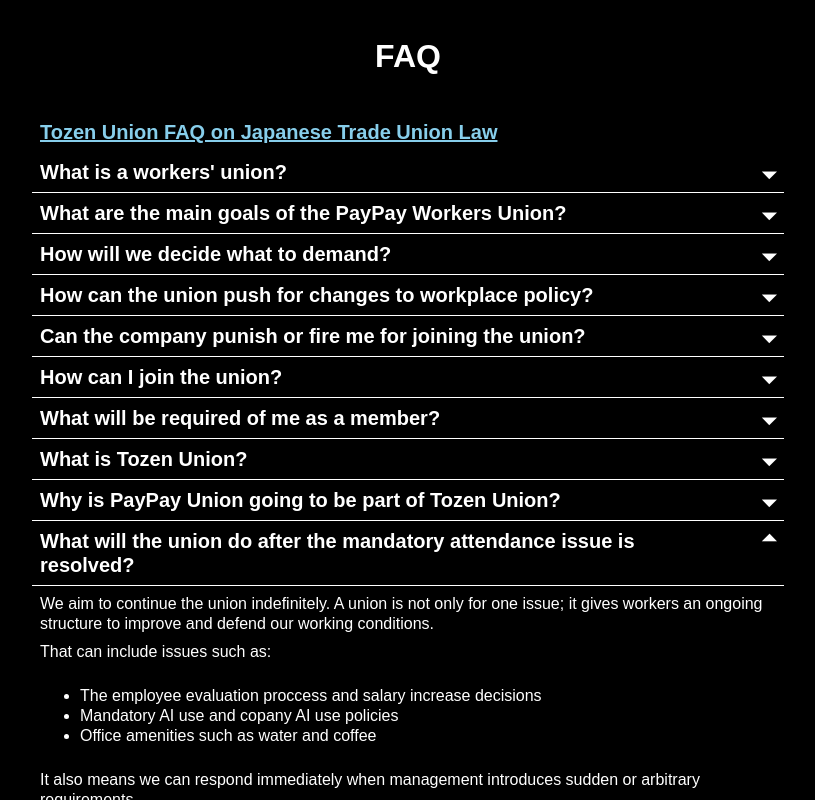
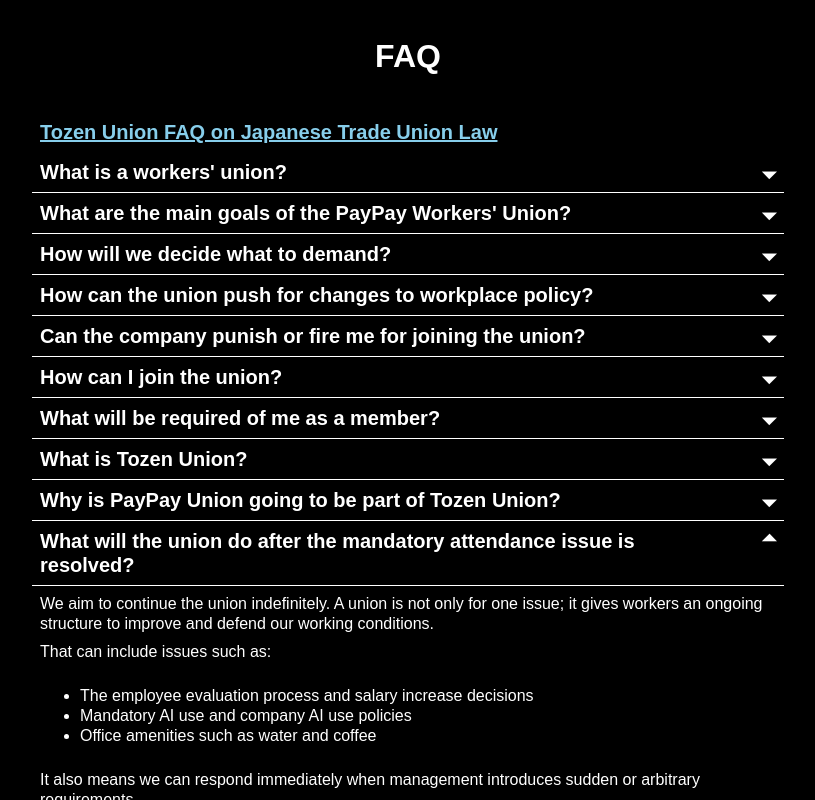
Before and after one commit to intentionaccident/pprk, a React app: page /faq in a window 1280 px wide. Both pictures are taken after a click on the element 640 px from the left and 553 px from the top of the page. Shown: the top 800 px of the page, without its empty margins (232-1047 px from the left). Built offline with nearby package versions, Linux system fonts and the light colour scheme.

Commit message:
Fix typos

```diff
--- a/src/components/FAQPage.tsx
+++ b/src/components/FAQPage.tsx
@@ -18,12 +18,12 @@
 			</a>
 		</div>
 		<ExpandingSection title="What is a workers' union?">
-			<div>A workers union is a group of workers who organize together to improve and protect their working conditions.</div>
+			<div>A workers&apos; union is a group of workers who organize together to improve and protect their working conditions.</div>
 			<div>When management makes decisions that affect our work, individual employees often have limited power to respond. A union gives workers a way to raise concerns collectively, negotiate with management, and support each other.</div>
-			<div>Workers unions are recognized under Japanese law, and workers are legally protected when joining a union or taking part in legitimate union activity. Employers cannot target, harass, or disadvantage workers for being part of a union.</div>
+			<div>Workers&apos; unions are recognized under Japanese law, and workers are legally protected when joining a union or taking part in legitimate union activity. Employers cannot target, harass, or disadvantage workers for being part of a union.</div>
 		</ExpandingSection>
 
-		<ExpandingSection title="What are the main goals of the PayPay Workers Union?">
+		<ExpandingSection title="What are the main goals of the PayPay Workers&apos; Union?">
 			<div>Our founding issue is opposition to mandatory office attendance.</div>
 			<div>Our first objective is to enter collective bargaining with PayPay to prevent further expansion of mandatory office attendance and push for it to be reversed.</div>
 			<div>Over the long term, our goal is to protect the working conditions and rights of all PayPay employees.</div>
@@ -36,7 +36,7 @@
 
 		<ExpandingSection title="How can the union push for changes to workplace policy?">
 			<div>The first step is collective bargaining. After members agree on our demands, the union can formally request negotiations with PayPay and present our case.</div>
-			<div>Negotiations will be held between representatives of the PayPay union chosed democratically and PayPay management. Legal representatives and Tozen Union representatives may also attend to help us negotiate.</div>
+			<div>Negotiations will be held between representatives of the PayPay union chosen democratically and PayPay management. Legal representatives and Tozen Union representatives may also attend to help us negotiate.</div>
 			<div>PayPay managements has to meet with the union and listen to the demands. The union must present their argument about why their demands are reasonable and necessary.</div>
 			<div>Our goal is to resolve issues through negotiation. If negotiation does not lead to progress, members can discuss and vote on further lawful action. This could include industrial action such as strikes, demonstrations, or other collective action, but any such step would be decided democratically by members.</div>
 		</ExpandingSection>
@@ -84,12 +84,12 @@
 			<div>We aim to continue the union indefinitely. A union is not only for one issue; it gives workers an ongoing structure to improve and defend our working conditions.</div>
 			<div>That can include issues such as:</div>
 			<ul>
-				<li>The employee evaluation proccess and salary increase decisions</li>
-				<li>Mandatory AI use and copany AI use policies</li>
+				<li>The employee evaluation process and salary increase decisions</li>
+				<li>Mandatory AI use and company AI use policies</li>
 				<li>Office amenities such as water and coffee</li>
 			</ul>
 			<div>It also means we can respond immediately when management introduces sudden or arbitrary requirements.</div>
-			<div>Finally the union will be there to help any workers who might be suffering harrasment or other issues at the company.</div>
+			<div>Finally the union will be there to help any workers who might be suffering harassment or other issues at the company.</div>
 		</ExpandingSection>
 
 		<ExpandingSection title="Who will run the union?">
@@ -111,16 +111,16 @@
 			<div>Other Tozen members are also paying their dues so it acts as a joint fund.</div>
 			<div>Mainly the money is used for legal fees and administrative expenses.</div>
 			<div>When any Tozen members need to use a lawyer, Tozen Union covers that cost out of the union fund. Similarly the Tozen offices and union organizers are being paid from that fund when they help organise protests, meetings and other activities.</div>
-			<div>Tozen&apos;s members have complete access to the union's accounts and have a say in the union's budget.</div>
+			<div>Tozen&apos;s members have complete access to the union&apos;s accounts and have a say in the union&apos;s budget.</div>
 			<div>If PayPay local members decide that we need separate funds for PayPay-specific activities, any additional local dues would be discussed and decided democratically by PayPay local members.</div>
 		</ExpandingSection>
 
-		<ExpandingSection title="It's a bit expensive, isn't it? Why should I pay">
-			<div>The funds are being set aside to fight important issues and help you if the company decides to fire you or harrass you for some unfair reason.</div>
+		<ExpandingSection title="It&apos;s a bit expensive, isn&apos;t it? Why should I pay">
+			<div>The funds are being set aside to fight important issues and help you if the company decides to fire you or harass you for some unfair reason.</div>
 			<div>Consider if the company forces all workers to come to the office every day, or forces all employees to move to Tokyo. How much money would that cost you personally?</div>
-			<div>What if the company decides to make you redundant or fires you without a good reason? Even if it was an illegal reason you would need to appleal that reason in a court which would cost you money.</div>
+			<div>What if the company decides to make you redundant or fires you without a good reason? Even if it was an illegal reason you would need to appeal that reason in a court which would cost you money.</div>
 			<div>The union will also likely pursue a demand for regular salary increases from the company in the future.</div>
-			<div>The union acts somewhat like insurance. You pay a regular fee now so that later when something bad happens the union can work toprotect you from those unpleasant events.</div>
+			<div>The union acts somewhat like insurance. You pay a regular fee now so that later when something bad happens the union can work top protect you from those unpleasant events.</div>
 		</ExpandingSection>
 	</div>
 }
```
Also changed, not shown: 1 other file (tests, documents, lock files or other folders).
